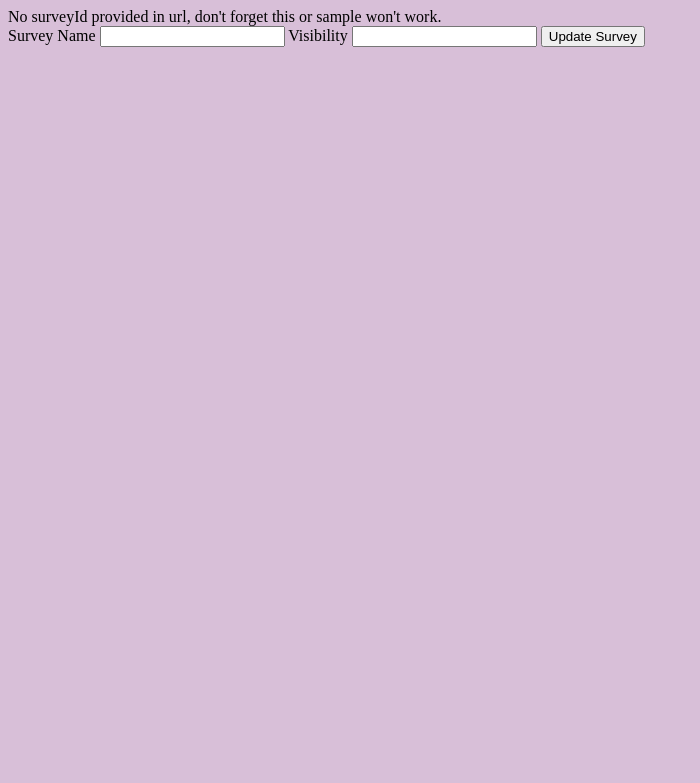
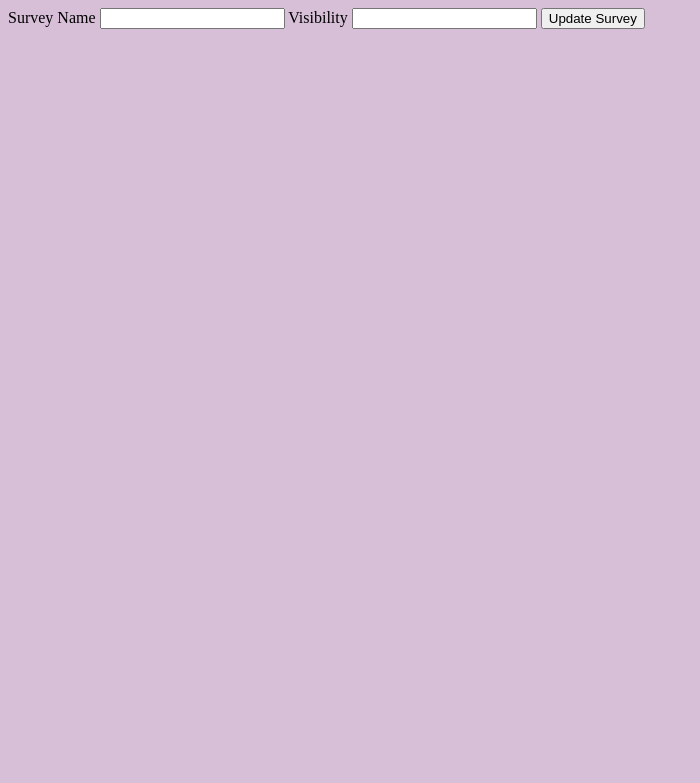
Before and after one commit to ShaynaCodes/IT202-450, a PHP site: page /Project/edit.php in a window 1280 px wide. Shown: the top 783 px of the page, without its empty margins (0-700 px from the left). Run offline with PHP 8.4, Linux system fonts and the light colour scheme.

Commit message:
milestone 2 project

```diff
--- a/public_html/Project/edit.php
+++ b/public_html/Project/edit.php
@@ -79,7 +79,7 @@ if($surveyId > -1){
     }
 }
 else{
-    echo "No surveyId provided in url, don't forget this or sample won't work.";
+   // echo "No surveyId provided in url, don't forget this or sample won't work.";
 }
 ?>
 <script src="js/script.js"></script>
```
